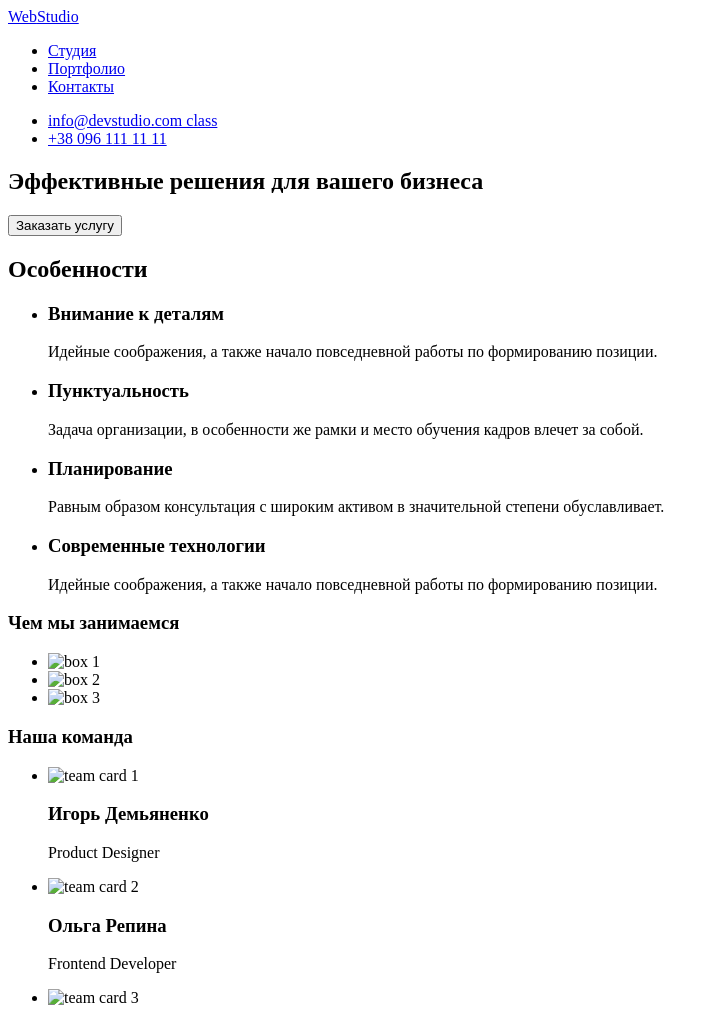
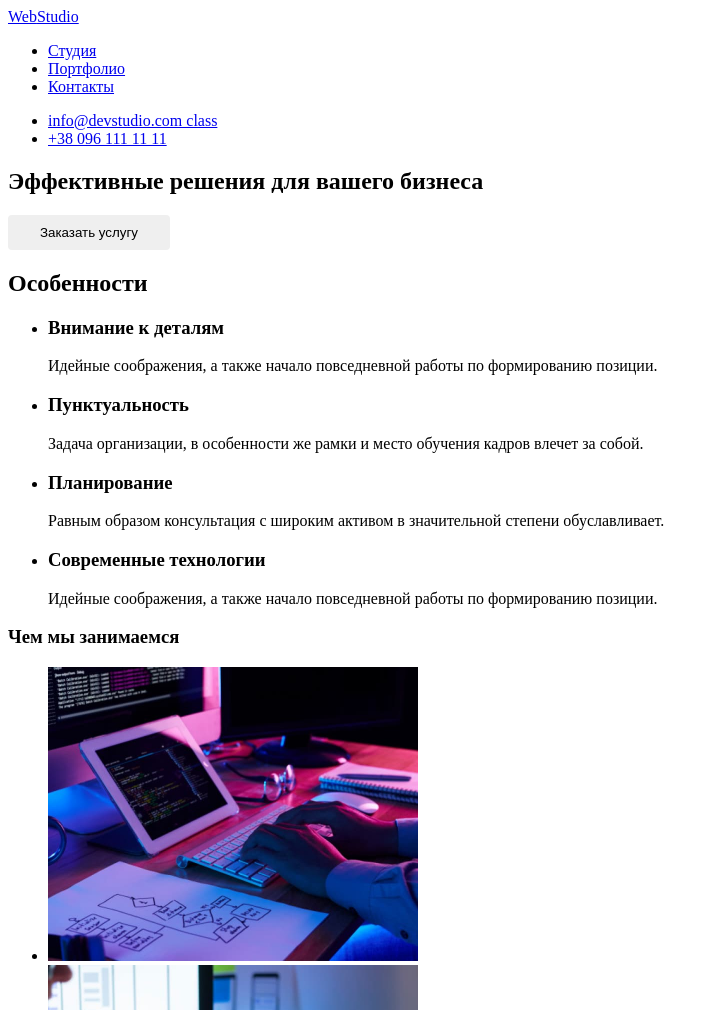
Before and after one commit to Anuta12/goit-markup-hw-02, a plain HTML site: page index.html in a window 1280 px wide. Shown: the top 1010 px of the page, without its empty margins (0-719 px from the left). Drawn offline with Linux system fonts and the light colour scheme.

Commit message:
Summary (required)

```diff
--- /dev/null
+++ b/css/styles.css
@@ -0,0 +1,6 @@
+.hero-btn {
+  background-color: 2196F3;
+  border: none;
+  border-radius: 4px;
+  padding: 10px 32px;
+}
--- a/index.html
+++ b/index.html
@@ -4,6 +4,7 @@
     <meta charset="UTF-8" />
     <meta http-equiv="X-UA-Compatible" content="IE=edge" />
     <meta name="viewport" content="width=device-width, initial-scale=1.0" />
+    <link rel="stylesheet" href="./css/styles.css" />
     <title>goit-markup-hw-01</title>
   </head>
   <body>
@@ -24,9 +25,9 @@
       </ul>
     </header>
     <main>
-      <section>
-        <h1>Эффективные решения для вашего бизнеса</h1>
-        <button type="button">Заказать услугу</button>
+      <section class="hero">
+        <h1 class="hero-title">Эффективные решения для вашего бизнеса</h1>
+        <button class="hero-btn">Заказать услугу</button>
       </section>
       <section>
         <h2>Особенности</h2>
```
Also changed, not shown: images/Team/team card1.jpg (added), images/Team/team card2.jpg (added), images/Team/team card3.jpg (added), images/Team/team card4.jpg (added), images/description/box 1.jpg (added), images/description/box 2.jpg (added), images/description/box 3.jpg (added).
